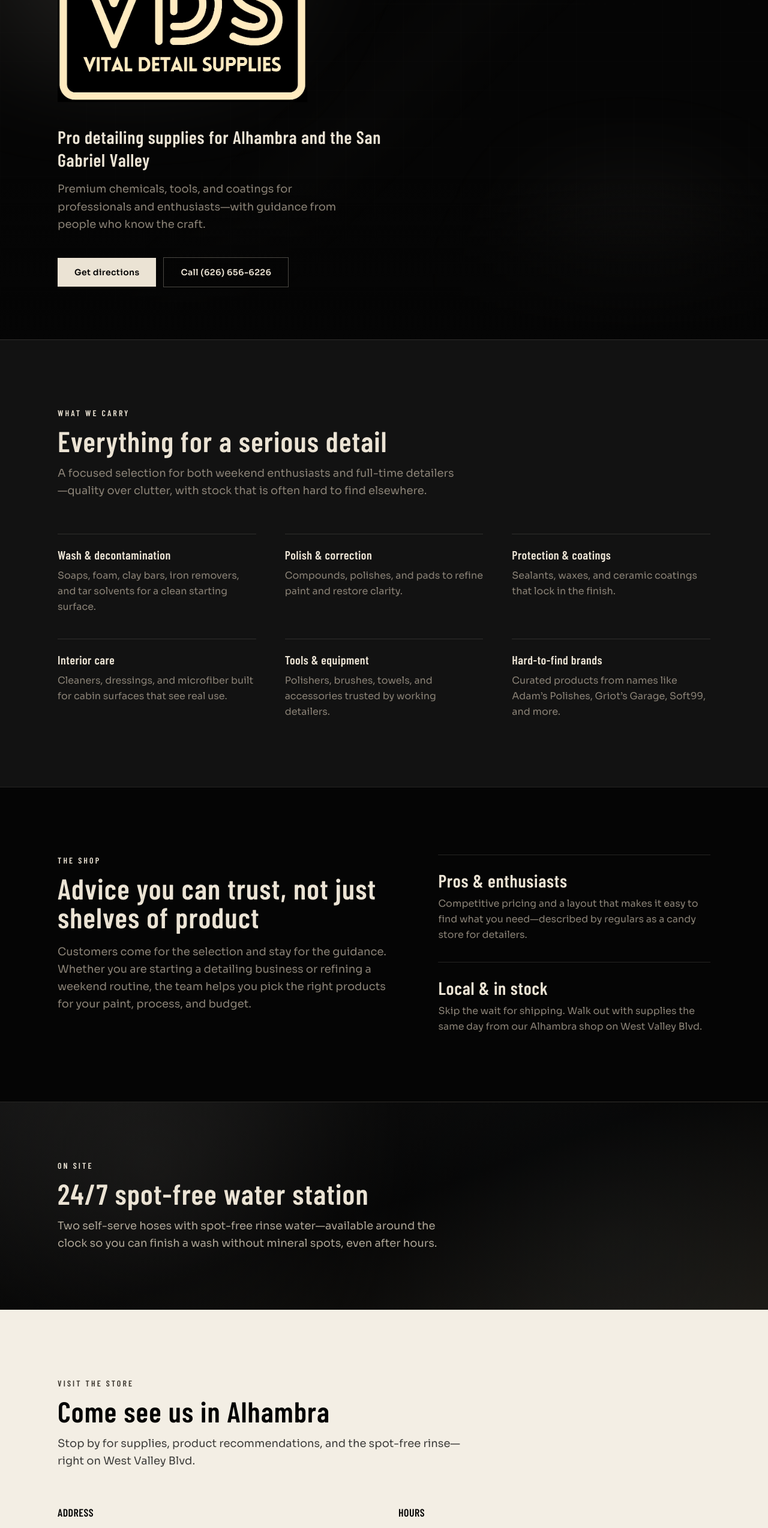
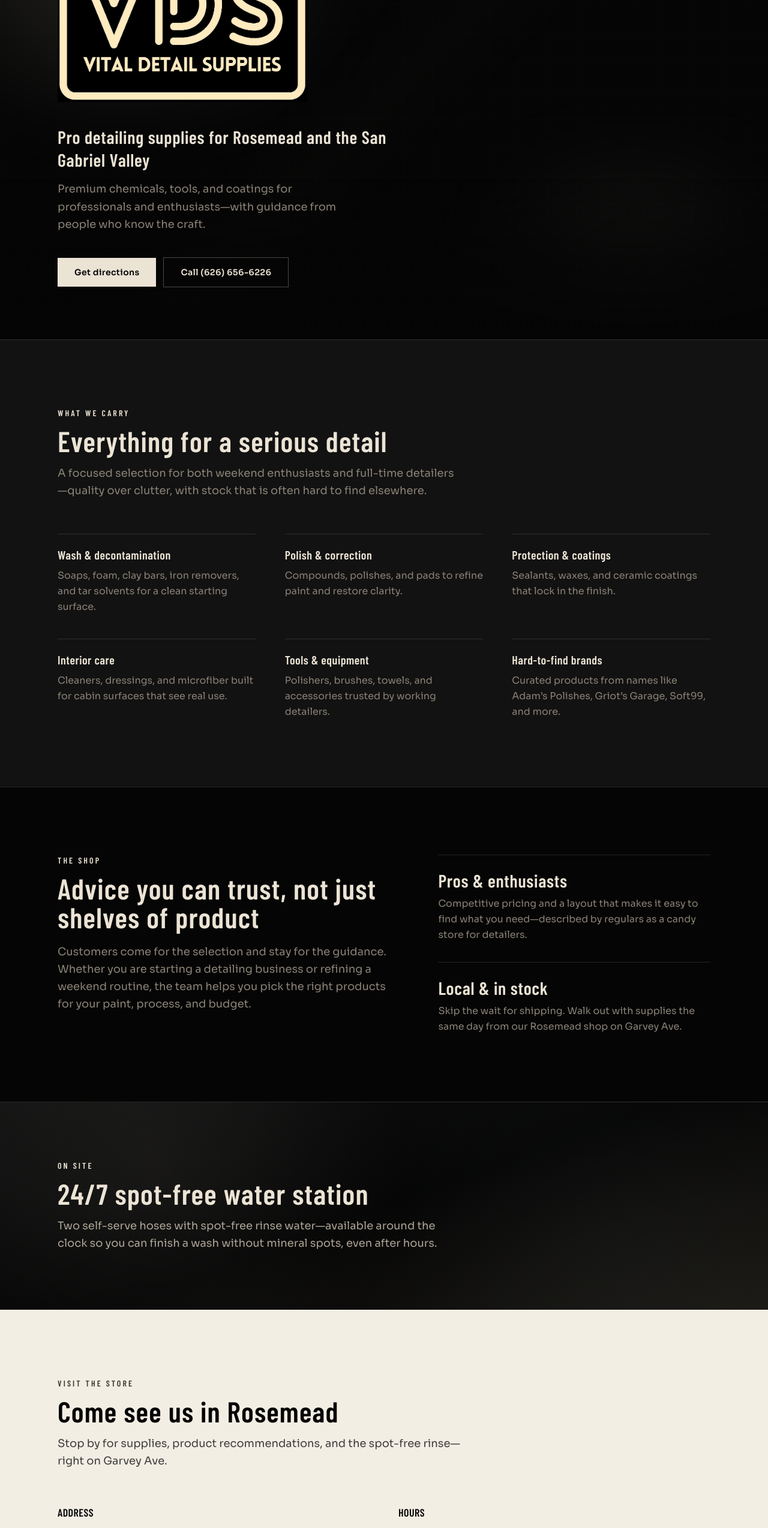
Before and after one commit to bilalsattar24/vital-detail-supplies, a Next.js app: page / in a window 1280 px wide. Shown: the part 234-2782 px from the top of the page at 60% size. Built offline with nearby package versions, Linux system fonts and the light colour scheme.

Commit message:
Update store address to 9121 Garvey Ave in Rosemead.

```diff
--- a/src/app/layout.tsx
+++ b/src/app/layout.tsx
@@ -15,13 +15,13 @@ const barlow = Barlow_Condensed({
 });
 
 export const metadata: Metadata = {
-  title: "Vital Detail Supplies | Auto Detailing Supplies in Alhambra, CA",
+  title: "Vital Detail Supplies | Auto Detailing Supplies in Rosemead, CA",
   description:
-    "Premium auto detailing supplies for professionals and enthusiasts in Alhambra. Soaps, sealants, ceramic coatings, tools, and a 24/7 spot-free water station. Full online store coming soon.",
+    "Premium auto detailing supplies for professionals and enthusiasts in Rosemead. Soaps, sealants, ceramic coatings, tools, and a 24/7 spot-free water station. Full online store coming soon.",
   keywords: [
     "auto detailing supplies",
     "car detailing products",
-    "Alhambra",
+    "Rosemead",
     "ceramic coating",
     "spot-free water",
     "Vital Detail Supplies",
--- a/src/components/About.tsx
+++ b/src/components/About.tsx
@@ -33,7 +33,7 @@ export function About() {
             </p>
             <p className="mt-2 text-sm leading-relaxed text-steel sm:text-base">
               Skip the wait for shipping. Walk out with supplies the same day
-              from our Alhambra shop on West Valley Blvd.
+              from our Rosemead shop on Garvey Ave.
             </p>
           </div>
         </div>
--- a/src/components/ComingSoon.tsx
+++ b/src/components/ComingSoon.tsx
@@ -13,7 +13,7 @@ export function ComingSoon() {
           </h2>
           <p className="mt-3 text-sm leading-relaxed text-steel sm:text-base">
             We are building a complete Shopify shop so you can browse and order
-            online. Until then, visit us in Alhambra or give us a call.
+            online. Until then, visit us in Rosemead or give us a call.
           </p>
         </div>
         <a
--- a/src/components/Hero.tsx
+++ b/src/components/Hero.tsx
@@ -28,7 +28,7 @@ export function Hero() {
         </div>
 
         <h1 className="animate-rise-delay-1 mt-8 max-w-xl font-display text-2xl leading-tight font-semibold tracking-wide text-cream sm:mt-10 sm:text-3xl">
-          Pro detailing supplies for Alhambra and the San Gabriel Valley
+          Pro detailing supplies for Rosemead and the San Gabriel Valley
         </h1>
 
         <p className="animate-rise-delay-2 mt-4 max-w-lg text-base leading-relaxed text-steel sm:text-lg">
--- a/src/components/SiteFooter.tsx
+++ b/src/components/SiteFooter.tsx
@@ -11,7 +11,7 @@ export function SiteFooter() {
             {STORE.name}
           </p>
           <p className="mt-1 text-sm text-steel">
-            Auto detailing supplies · Alhambra, CA
+            Auto detailing supplies · Rosemead, CA
           </p>
         </div>
         <p className="text-sm text-steel">
--- a/src/components/Visit.tsx
+++ b/src/components/Visit.tsx
@@ -9,11 +9,11 @@ export function Visit() {
             Visit the store
           </p>
           <h2 className="mt-3 font-display text-4xl font-semibold tracking-wide text-ink sm:text-5xl">
-            Come see us in Alhambra
+            Come see us in Rosemead
           </h2>
           <p className="mt-4 text-base leading-relaxed text-slate/80 sm:text-lg">
             Stop by for supplies, product recommendations, and the spot-free
-            rinse—right on West Valley Blvd.
+            rinse—right on Garvey Ave.
           </p>
         </div>
 
--- a/src/lib/store.ts
+++ b/src/lib/store.ts
@@ -2,10 +2,10 @@ export const STORE = {
   name: "Vital Detail Supplies",
   phoneDisplay: "(626) 656-6226",
   phoneTel: "+16266566226",
-  addressLine1: "2219 W Valley Blvd",
-  addressLine2: "Alhambra, CA 91803",
+  addressLine1: "9121 Garvey Ave",
+  addressLine2: "Rosemead, CA 91770",
   mapsUrl:
-    "https://www.google.com/maps/search/?api=1&query=2219+W+Valley+Blvd,+Alhambra,+CA+91803",
+    "https://www.google.com/maps/search/?api=1&query=9121+Garvey+Ave,+Rosemead,+CA+91770",
   hours: [
     { day: "Monday – Friday", time: "8:00 AM – 5:00 PM" },
     { day: "Saturday", time: "8:00 AM – 4:00 PM" },
```
